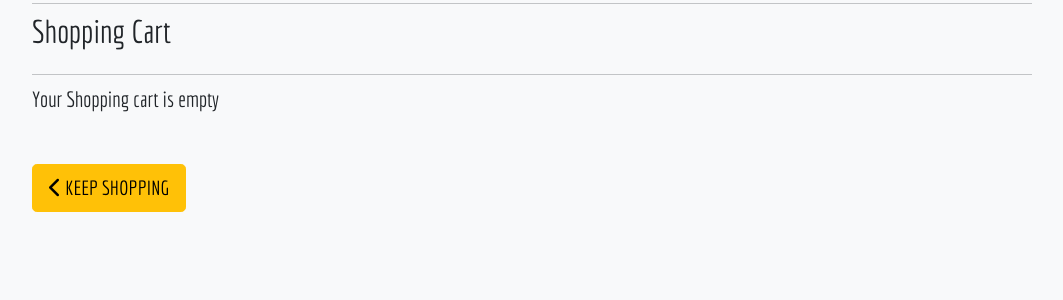
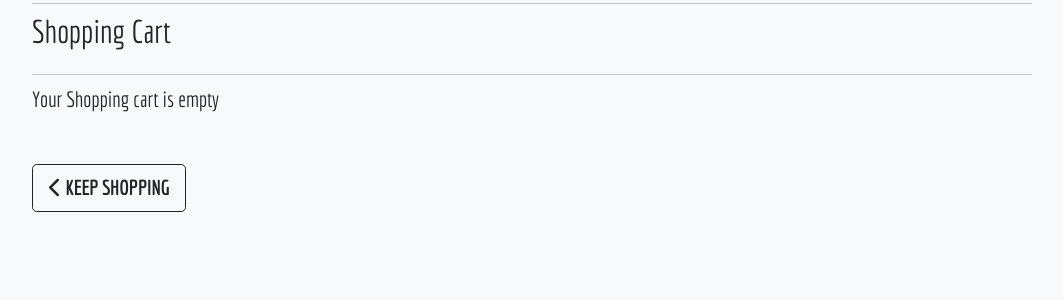
Before and after one commit to C-Undritz/Boardgame-Bazaar, a Django app: page /cart/ in a window 1280 px wide. Shown: the part 155-455 px from the top of the page, without its empty margins (108-1171 px from the left). Run offline with Django 3.2, Linux system fonts and the light colour scheme; parts of the project's set-up code (start-up, migrations or seed data) failed here and were passed over; some libraries are stand-ins or nearby versions; some web fonts are replaced.

Commit message:
style: added bootstrap classes btn-lg and fw-bold

```diff
--- a/cart/templates/cart/cart.html
+++ b/cart/templates/cart/cart.html
@@ -24,11 +24,11 @@
                     <div class="table-responsive rounded"></div>
                 {% else %}
                     <p class="mb-5">Your Shopping cart is empty</p>
-                    <a href="{% url 'home' %}" class="btn btn-warning btn-lg">
+                    <a href="{% url 'home' %}" class="btn btn-outline-dark btn-lg">
                         <span>
                             <i class="fas fa-chevron-left"></i>
                         </span>
-                        <span class="text-uppercase">Keep Shopping</span>
+                        <span class="text-uppercase fw-bold">Keep Shopping</span>
                     </a>
                 {% endif %}
             </div>
```
